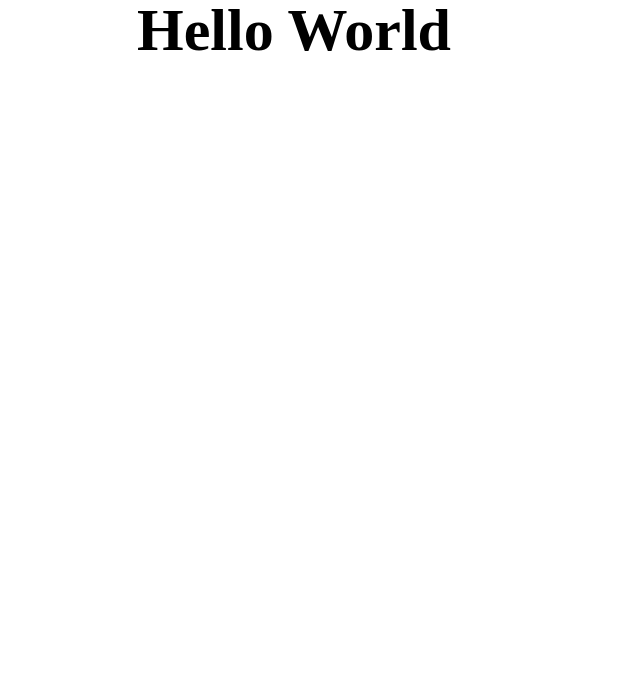
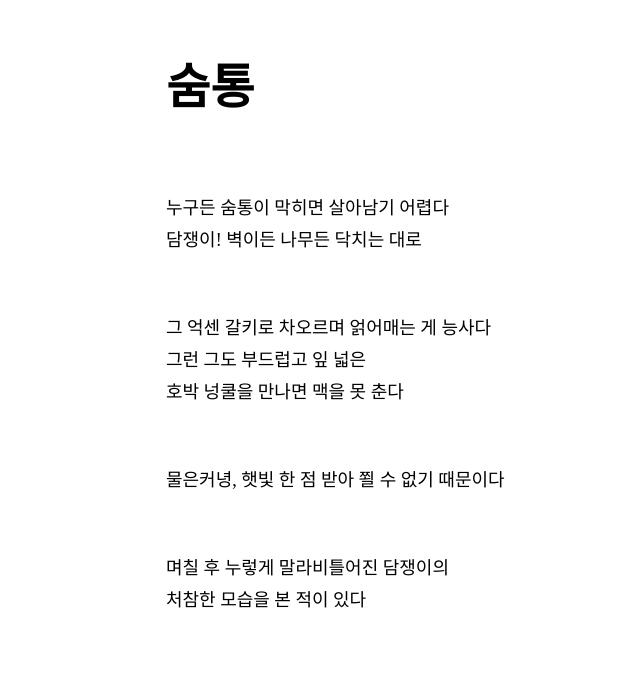
Before and after one commit to libra980/web-basics, a plain HTML site: page week01/index.html in a window 1280 px wide. Shown: the whole page, without its empty margins (346-986 px from the left). Drawn offline with nearby package versions, Linux system fonts and the light colour scheme.

Commit message:
Write poem for week01 homework

```diff
--- a/week01/css/main.css
+++ b/week01/css/main.css
@@ -1,5 +1,34 @@
-p {
-    font-size: 60px;
+body {
+    padding: 4rem;
+    white-space: nowrap;
+}
+
+.poem {
+    display: flex;
+    flex-direction: column;
+    padding: 0 20rem;
+    justify-content: center;
+    align-items: center;
+}
+
+.head {
+    width: 50%;
+    margin-bottom: 5rem;
+    cursor: pointer;
+}
+
+#title {
+    text-align: left;
+    font-size: 3rem;
     font-weight: 800;
-    text-align: center;
 }
+
+.text {
+    width: 50%;
+    font-size: 1.125rem;
+    line-height: 2rem;
+}
+
+.caluse {
+    margin-bottom: 3.5rem;
+}
--- a/week01/index.html
+++ b/week01/index.html
@@ -6,11 +6,33 @@
     <meta name="viewport" content="width=device-width, initial-scale=1.0">
     <link rel="stylesheet" href="https://cdn.jsdelivr.net/npm/reset-css@5.0.1/reset.min.css">
     <link rel="stylesheet" href="./css/main.css">
-    <title>나의 첫번째 웹페이지</title>
+    <title>시 추천</title>
 </head>
 <body>
-    <p onclick="popAlert()">Hello World</p>
-    <script src="./js/index.js"></script>
+    <section class="poem">
+        <section class="head" onclick="alertPoet()">
+            <p id="title">숨통</p>
+            <script src="./js/index.js"></script>
+        </section>
+        <section class="text">
+            <section class="caluse">
+                <p>누구든 숨통이 막히면 살아남기 어렵다</p>
+                <p>담쟁이! 벽이든 나무든 닥치는 대로</p>
+            </section>
+            <section class="caluse">
+                <p>그 억센 갈키로 차오르며 얽어매는 게 능사다</p>
+                <p>그런 그도 부드럽고 잎 넓은</p>
+                <p>호박 넝쿨을 만나면 맥을 못 춘다</p>
+            </section>
+            <section class="caluse">
 
+                <p>물은커녕, 햇빛 한 점 받아 쬘 수 없기 때문이다</p>
+            </section>
+            <section class="caluse">
+                <p>며칠 후 누렇게 말라비틀어진 담쟁이의</p>
+                <p>처참한 모습을 본 적이 있다</p>
+            </section>
+        </section>
+    </section>
 </body>
 </html>
--- a/week01/js/index.js
+++ b/week01/js/index.js
@@ -1,3 +1,3 @@
-const popAlert = () => {
-    alert('만나서 반가워요!')
+const alertPoet = () => {
+    alert('박노정')
 }
```
Also changed, not shown: 1 other file.
